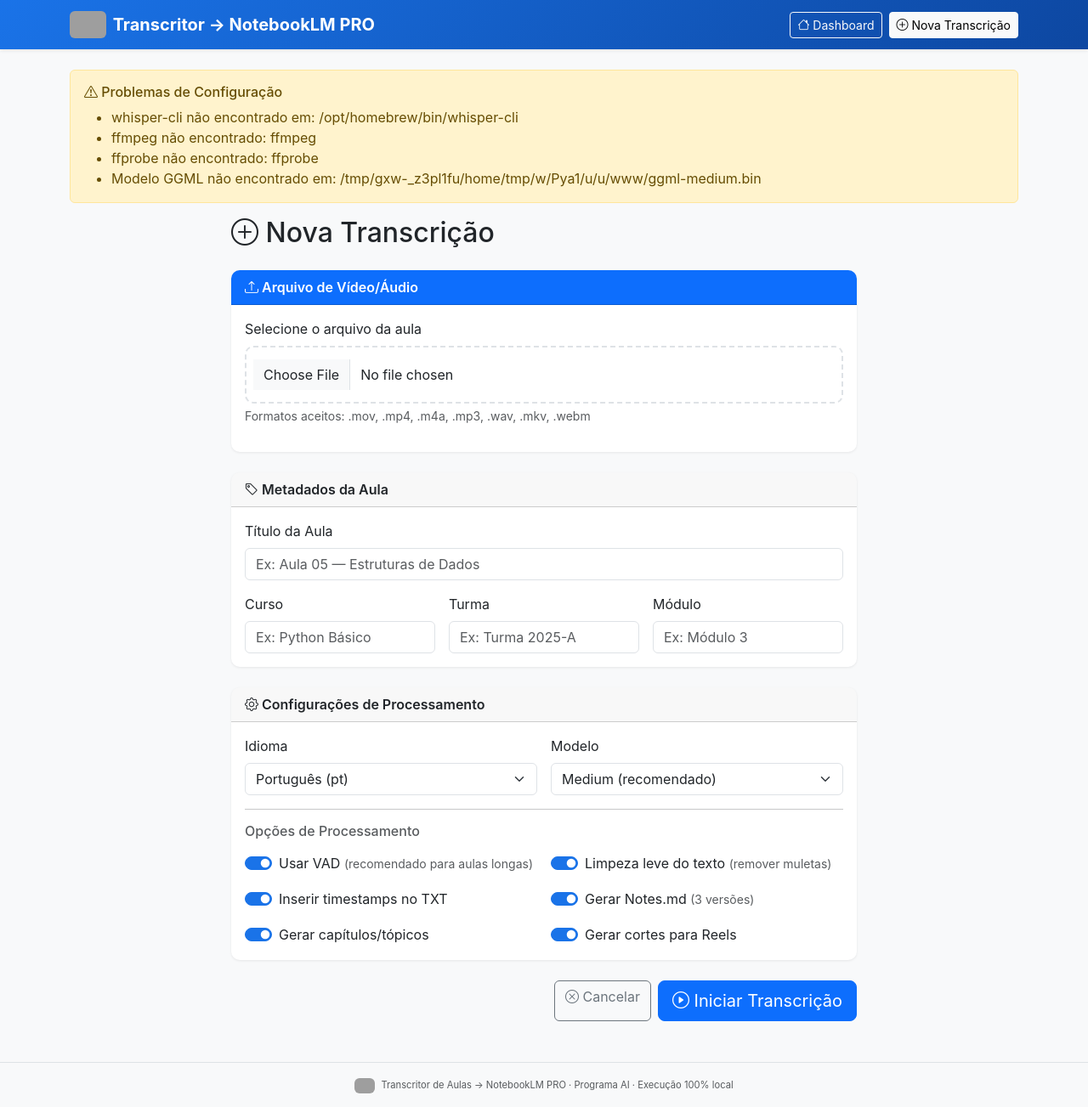
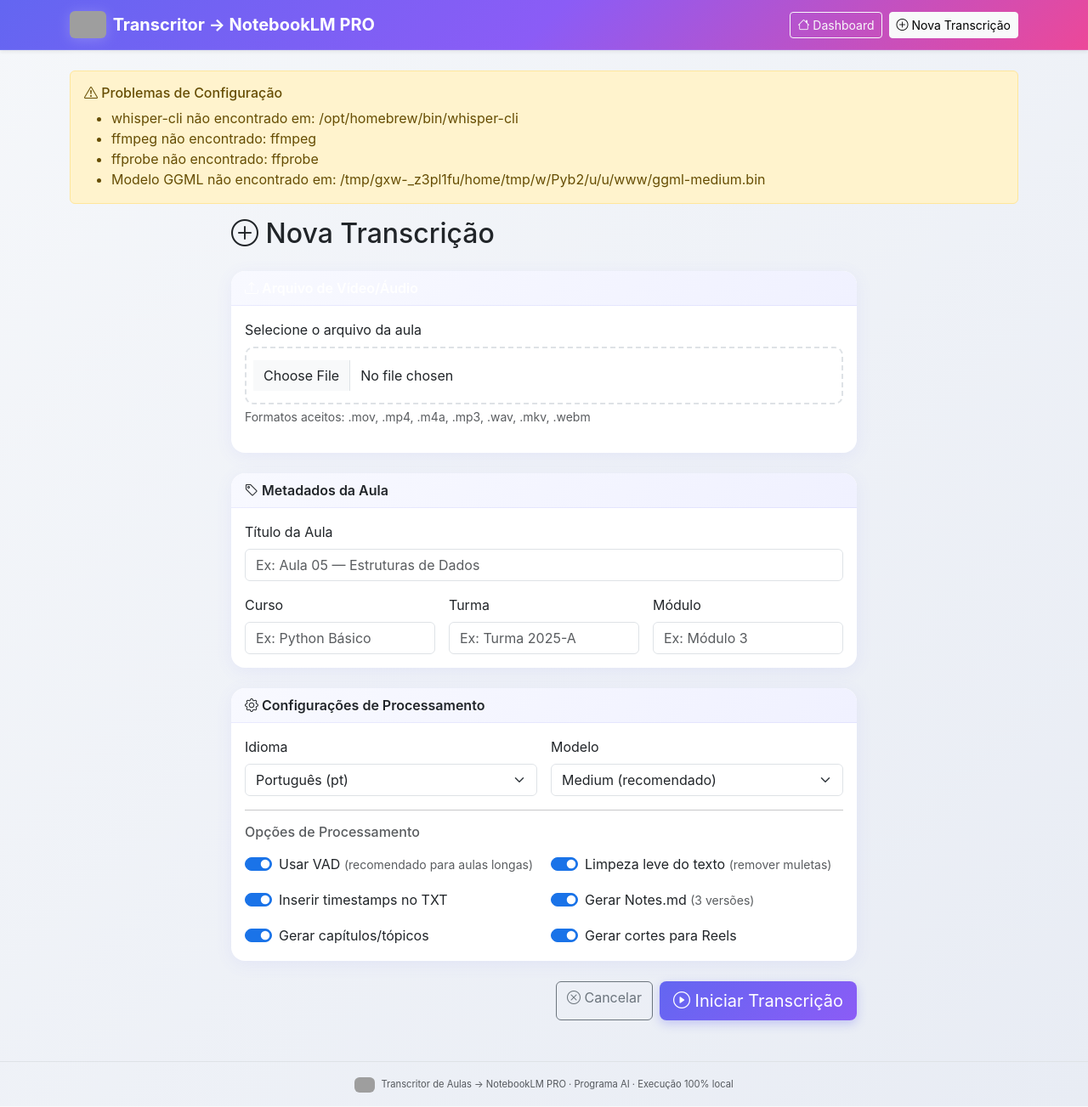
Before and after one commit to kelsonvictr/programaai-transcritor-videos, a Flask app: page /new in a window 1280 px wide. Shown: the whole page at 85% size. Run offline with Flask 3, Linux system fonts and the light colour scheme; grey boxes are pictures that could not be loaded.

Commit message:
💅 UI: Redesign da navbar e paleta de cores moderna
- Navbar com gradiente roxo/rosa combinando com a logo
- Fundo do body com gradiente sutil
- Cards com efeito hover e elevação moderna
- Progress bars com gradiente animado
- Badges e botões com nova paleta de cores
- Efeitos de transição suaves
- Design mais clean e profissional

```diff
--- a/static/style.css
+++ b/static/style.css
@@ -2,35 +2,72 @@
    Transcritor → NotebookLM PRO — Estilos
    ══════════════════════════════════════════════════════════ */
 
-/* Body */
+/* Body - Fundo moderno */
 body {
-    background-color: #f8f9fa;
+    background: linear-gradient(135deg, #f5f7fa 0%, #e8ecf4 100%);
     font-family: -apple-system, BlinkMacSystemFont, 'Segoe UI', Roboto, sans-serif;
+    min-height: 100vh;
 }
 
-/* Navbar */
+/* Navbar - Design moderno e elegante */
 .navbar {
-    background: linear-gradient(135deg, #1a73e8 0%, #0d47a1 100%) !important;
+    background: linear-gradient(135deg, #6366f1 0%, #8b5cf6 50%, #ec4899 100%) !important;
+    box-shadow: 0 4px 20px rgba(99, 102, 241, 0.15);
+    backdrop-filter: blur(10px);
+    border-bottom: 1px solid rgba(255, 255, 255, 0.1);
+}
+
+.navbar-brand {
+    display: flex;
+    align-items: center;
+    gap: 12px;
 }
 
 .navbar-brand img {
-    transition: transform 0.2s;
+    transition: all 0.3s ease;
+    filter: drop-shadow(0 2px 8px rgba(255, 255, 255, 0.2));
 }
 
 .navbar-brand:hover img {
-    transform: scale(1.1);
+    transform: scale(1.08) rotate(2deg);
+    filter: drop-shadow(0 4px 12px rgba(255, 255, 255, 0.3));
 }
 
-/* Cards */
+/* Links da navbar */
+.navbar-dark .navbar-nav .nav-link {
+    color: rgba(255, 255, 255, 0.95) !important;
+    font-weight: 500;
+    transition: all 0.2s ease;
+    padding: 8px 16px !important;
+    border-radius: 8px;
+}
+
+.navbar-dark .navbar-nav .nav-link:hover {
+    background: rgba(255, 255, 255, 0.15);
+    color: #ffffff !important;
+    transform: translateY(-1px);
+}
+
+/* Cards - Design elevado e moderno */
 .card {
     border: none;
-    box-shadow: 0 1px 3px rgba(0,0,0,0.08);
-    border-radius: 10px;
+    box-shadow: 0 4px 20px rgba(99, 102, 241, 0.08);
+    border-radius: 16px;
+    transition: all 0.3s ease;
+    background: white;
+    overflow: hidden;
+}
+
+.card:hover {
+    transform: translateY(-4px);
+    box-shadow: 0 8px 30px rgba(99, 102, 241, 0.15);
 }
 
 .card-header {
-    border-radius: 10px 10px 0 0 !important;
+    border-radius: 16px 16px 0 0 !important;
     font-weight: 600;
+    background: linear-gradient(135deg, #f8f9ff 0%, #f0f1ff 100%) !important;
+    border-bottom: 1px solid rgba(99, 102, 241, 0.1) !important;
 }
 
 /* Log viewer */
@@ -64,15 +101,19 @@
     word-break: break-word;
 }
 
-/* Progress */
+/* Progress - Design moderno */
 .progress {
-    border-radius: 10px;
-    background-color: #e9ecef;
+    border-radius: 12px;
+    background: linear-gradient(90deg, #f1f3f5 0%, #e9ecef 100%);
+    height: 24px;
+    box-shadow: inset 0 2px 4px rgba(0,0,0,0.05);
 }
 
 .progress-bar {
-    border-radius: 10px;
+    border-radius: 12px;
+    background: linear-gradient(90deg, #6366f1 0%, #8b5cf6 50%, #ec4899 100%);
     transition: width 0.5s ease;
+    box-shadow: 0 2px 8px rgba(99, 102, 241, 0.3);
 }
 
 /* Spin animation para ícone de processamento */
@@ -111,9 +152,57 @@
     font-size: 0.85rem;
 }
 
-/* Badges */
+/* Badges - Paleta moderna */
 .badge {
     font-weight: 500;
+    padding: 6px 12px;
+    border-radius: 8px;
+}
+
+.badge.bg-primary {
+    background: linear-gradient(135deg, #6366f1 0%, #8b5cf6 100%) !important;
+}
+
+.badge.bg-success {
+    background: linear-gradient(135deg, #10b981 0%, #059669 100%) !important;
+}
+
+.badge.bg-warning {
+    background: linear-gradient(135deg, #f59e0b 0%, #d97706 100%) !important;
+}
+
+.badge.bg-danger {
+    background: linear-gradient(135deg, #ef4444 0%, #dc2626 100%) !important;
+}
+
+.badge.bg-info {
+    background: linear-gradient(135deg, #3b82f6 0%, #2563eb 100%) !important;
+}
+
+/* Botões - Design moderno */
+.btn-primary {
+    background: linear-gradient(135deg, #6366f1 0%, #8b5cf6 100%);
+    border: none;
+    box-shadow: 0 4px 12px rgba(99, 102, 241, 0.3);
+    transition: all 0.3s ease;
+}
+
+.btn-primary:hover {
+    background: linear-gradient(135deg, #4f46e5 0%, #7c3aed 100%);
+    transform: translateY(-2px);
+    box-shadow: 0 6px 16px rgba(99, 102, 241, 0.4);
+}
+
+.btn-success {
+    background: linear-gradient(135deg, #10b981 0%, #059669 100%);
+    border: none;
+    box-shadow: 0 4px 12px rgba(16, 185, 129, 0.3);
+}
+
+.btn-success:hover {
+    background: linear-gradient(135deg, #059669 0%, #047857 100%);
+    transform: translateY(-2px);
+    box-shadow: 0 6px 16px rgba(16, 185, 129, 0.4);
 }
 
 /* Copy button feedback */
```
